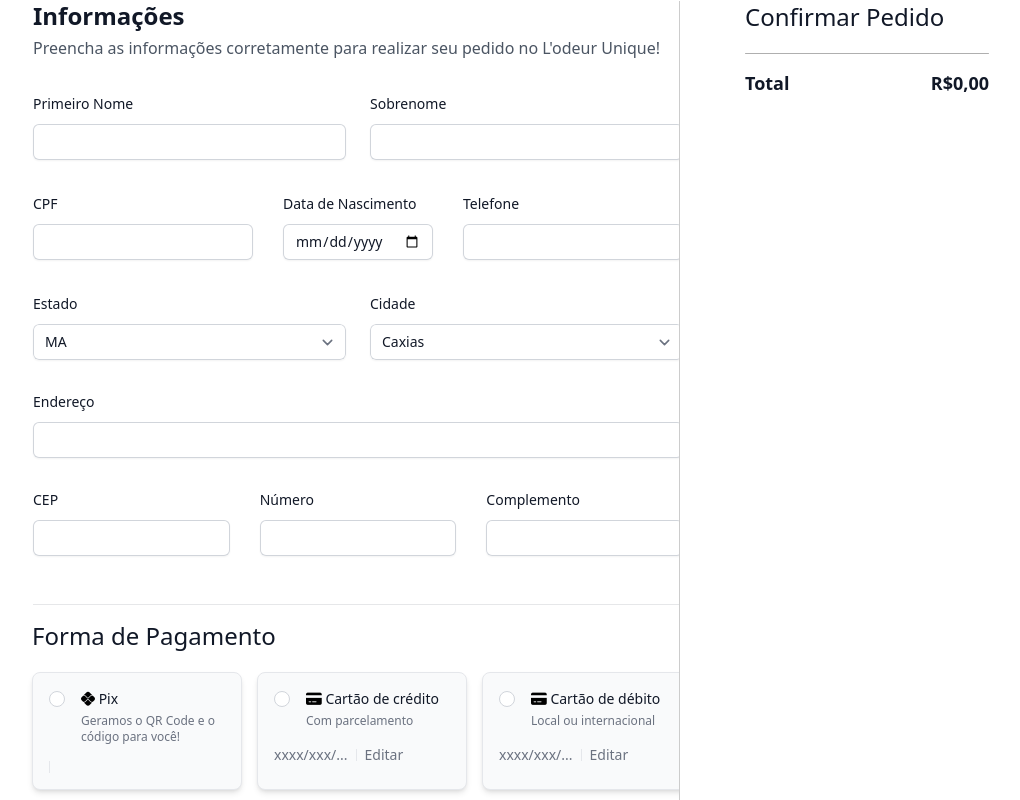
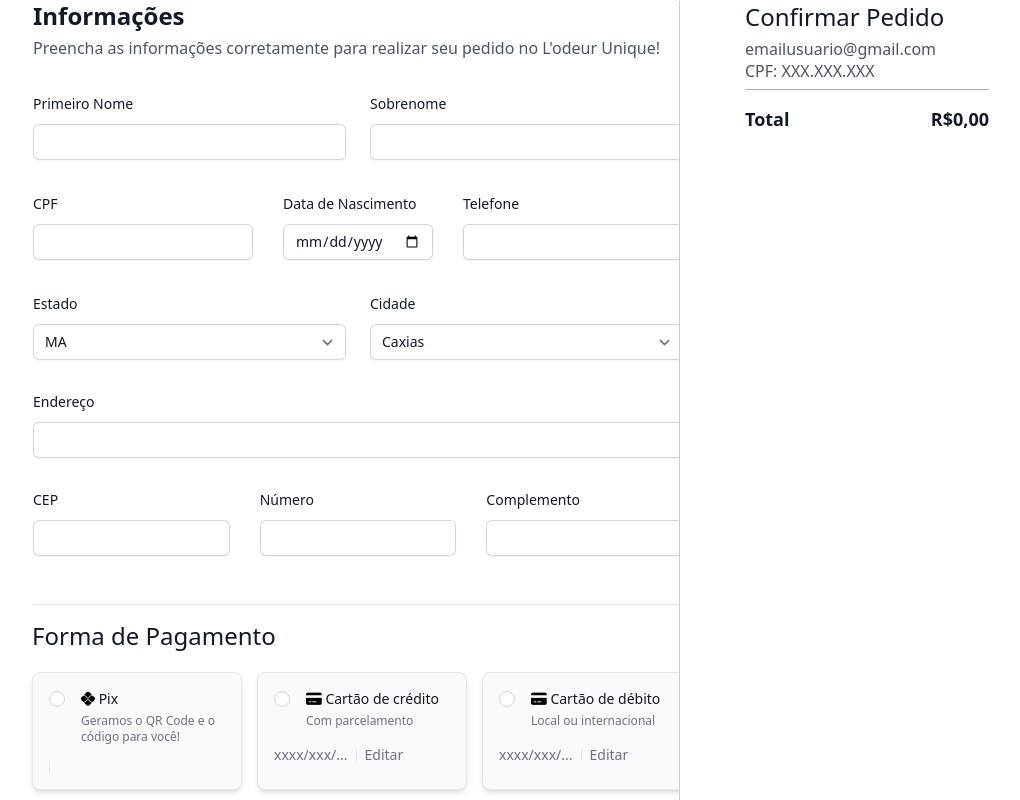
Before and after one commit to annavitoriasm/LodeurUniquePIE2, a PHP site: template src/pages/order.php in a window 1280 px wide. Shown: the part 74-874 px from the top of the page, without its empty margins (111-1131 px from the left). Run offline with PHP 8.4, Linux system fonts and the light colour scheme; the template is opened without the code that fills it, so the values that code supplies are empty; a stand-in replaces the project's code that opens the database connection; some libraries are stand-ins or nearby versions.

Commit message:
Ajuste link pagamento

```diff
--- a/index.html
+++ b/index.html
@@ -42,7 +42,7 @@
                 <div class="total-title">Total</div>
                 <div class="total-price">R$0,00</div>
             </div>
-            <a href="src/pages/order.php">
+            <a href="src/pages/order.html">
                 <button type="button" class="button-buy">Comprar</button>
             </a>
             <img class="close-cart" src="src/public/img/close.png" alt="">
--- a/src/css/output.css
+++ b/src/css/output.css
@@ -1019,6 +1019,14 @@ select {
   margin-top: -5px;
 }
 
+.mb-1 {
+  margin-bottom: 0.25rem;
+}
+
+.mb-2 {
+  margin-bottom: 0.5rem;
+}
+
 .block {
   display: block;
 }
@@ -1397,6 +1405,11 @@ select {
 .text-lg {
   font-size: 1.125rem;
   line-height: 1.75rem;
+}
+
+.text-base\/5 {
+  font-size: 1rem;
+  line-height: 1.25rem;
 }
 
 .font-bold {
--- a/src/pages/order.php
+++ b/src/pages/order.php
@@ -305,12 +305,10 @@
 
   <div class="mb-10 flex items-center justify-end gap-x-6 w-[790px]">
     <button type="button" class="text-sm/6 w-20 font-semibold text-gray-900">Cancelar</button>
-    <a href="payment.html">
-      <button
+      <button type="submit"
         class="rounded-md w-20 bg-black px-3 py-2 text-sm font-semibold hover:bg-[rgba(19,19,19,0.96)] text-white shadow-sm focus-visible:outline focus-visible:outline-2 focus-visible:outline-offset-2 focus-visible:outline-neutral-900">
-          Finalizar
+          Finalizar <a href="payment.html"></a>
       </button>
-    </a>
   </div>
   </form>
   </div>
@@ -318,7 +316,14 @@
   <!-- LISTA PEDIDO -->
   <div class="cart active mr-[180px] pl-[65px] pr-0 z-20">
     <h2 class="cart-title text-2xl font-medium text-gray-900">Confirmar Pedido </h2>
-    <div class="cart-content"></div>
+    <div class="mt-[-20px] mb-2">
+      <p class="mt-1 text-base/6 text-gray-600">emailusuario@gmail.com</p>
+      <p class="mt-0 text-base/5 text-gray-600">CPF: XXX.XXX.XXX</p>
+    </div>
+    <div class="cart-content">
+
+
+    </div>
 
     <i class="detail"></i>
     <div class="total">
```
